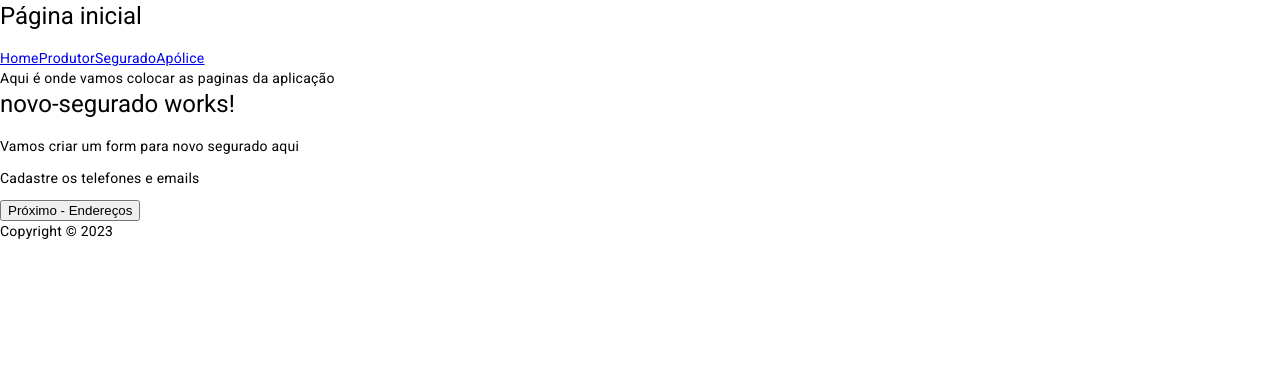
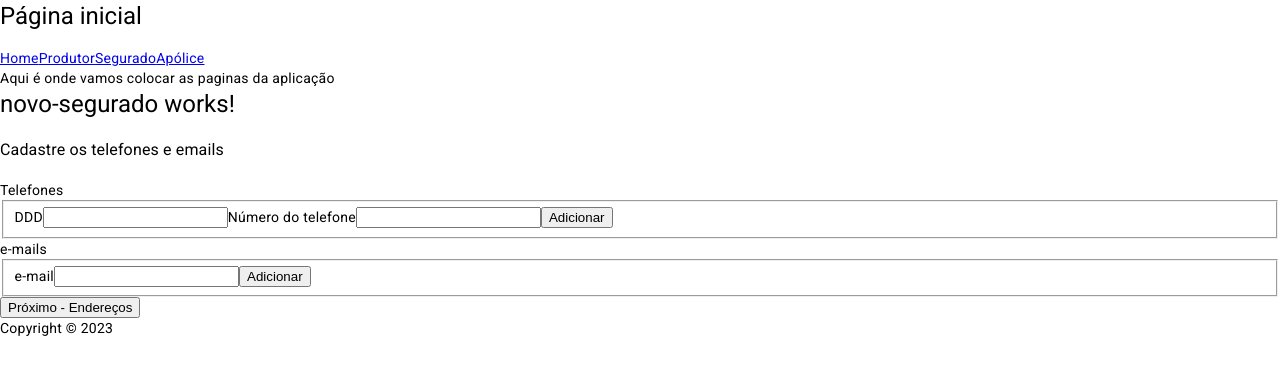
Before and after one commit to PedroHenrique31/MyVersionSeguros, an Angular app in the folder Front/front-angular/: page /segurado/novo/novo_segurado in a window 1280 px wide. Both pictures are taken after typing "Sample", "2020-01-15", "Sample", "Sample", "Sample", "Sample" into the empty fields and a click on the button "Próximo - Contatos". Shown: the top 374 px of the page. Built offline with nearby package versions, Linux system fonts and the light colour scheme.

Commit message:
Consegui criar os modulos burros para atribuicao de endereco,email,telefones, agora eh testar capturar DO FORMULARIO e ver se insere na classe, apos isso sera testar o POST.

```diff
--- a/Front/front-angular/src/app/novo-segurado/novo-segurado.component.html
+++ b/Front/front-angular/src/app/novo-segurado/novo-segurado.component.html
@@ -1,5 +1,4 @@
 <h1>novo-segurado works!</h1>
-<p>Vamos criar um form para novo segurado aqui</p>
 
 
 <ng-container [ngSwitch]="etapa">
@@ -30,30 +29,30 @@
         </div>
         <div>
             <label for="dataNascimento">Data de nascimento</label><br>
-            <input type="date" id="dataNascimento" formControlName="dataNascimento" name="dataNascimento">
+            <input type="date" id="dataNascimento" formControlName="dataNascimento">
         </div>
         <div>
             <label for="cpf">CPF</label><br>
-            <input type="text" id="cpf" formControlName="cpf" name="cpf">
+            <input type="text" id="cpf" formControlName="cpf">
         </div>
         <div>
             <label for="rg">RG</label><br>
-            <input type="text" id="rg" formControlName="rg" name="rg">
+            <input type="text" id="rg" formControlName="rg">
         </div>
 </fieldset>
 <h2>Informações complementares ao segurado</h2>
 <fieldset>
     <div>
         <label for="profissao">Profissão</label><br>
-        <input formControlName="profissao" name="profissao">
+        <input formControlName="profissao">
     </div>
     <div>
         <label for="empresa">Empresa</label><br>
-        <input formControlName="empresa" name="empresa">
+        <input formControlName="empresa">
     </div>
     <div>
         <label for="renda">Renda</label><br>
-        <input formControlName="renda" name="renda">
+        <input formControlName="renda">
     </div>
     <div>
         <label>Observação a cerca do segurado</label><br>
@@ -67,14 +66,47 @@
 
 
 <ng-template #etapa2>
-<p>Cadastre os telefones e emails</p>
+<h3>Cadastre os telefones e emails</h3>
+<form [formGroup]="formulario">
+    <label>Telefones</label>
+    <fieldset>
+        <div>
+            <label>DDD</label>
+            <input type="text" formControlName="DDD">
+            <label>Número do telefone</label>
+            <input type="text" formControlName="telefone">
+            <button (click)="adicionaTelefone()">Adicionar</button>
+        </div>
+    </fieldset>
+    <label>e-mails</label>
+    <fieldset>
+        <div>
+            <label>e-mail</label>
+            <input type="text" formControlName="email">
+            <button (click)="adicionaEmail()">Adicionar</button>
+        </div>
+    </fieldset>
+</form>
 <button (click)="vaiProximaEtapa()">Próximo - Endereços</button>
 </ng-template>
+
+
+
+
 <ng-template #etapa3>
-<p>Agora os endereços</p>
+<h3>Agora os endereços</h3>
+<fieldset>
+    <form [formGroup]="formulario">
+
+    </form>
+</fieldset>
 <p>Perguntar se o segurado possui apólice para cadastrar</p>
 <button (click)="vaiProximaEtapa()">Próximo</button>
 </ng-template>
+
+
+
+
 <ng-template #Padrao>
     <h1>Calma amigo!</h1>
 </ng-template>
--- a/Front/front-angular/src/app/novo-segurado/novo-segurado.component.ts
+++ b/Front/front-angular/src/app/novo-segurado/novo-segurado.component.ts
@@ -1,6 +1,6 @@
 import { Component } from '@angular/core';
-import { SeguradoDetalhes } from '../segurado-detail/segurado-detail';
-import { Segurado } from '../segurado/segurado';
+import * as TodasClasses from '../segurado-detail/segurado-detail';
+import  {Segurado} from '../segurado/segurado';
 import { FormBuilder, FormGroup, Validators } from '@angular/forms';
 
 @Component({
@@ -9,7 +9,7 @@ import { FormBuilder, FormGroup, Validators } from '@angular/forms';
   styleUrls: ['./novo-segurado.component.css']
 })
 export class NovoSeguradoComponent {
-  novoSegurado:SeguradoDetalhes=new SeguradoDetalhes();
+  novoSegurado:TodasClasses.SeguradoDetalhes=new TodasClasses.SeguradoDetalhes();
   seguradoSimples?:Segurado;
   etapa:number=0;
   formulario:FormGroup;
@@ -27,15 +27,69 @@ export class NovoSeguradoComponent {
       profissao: [''],
       empresa: [''],
       renda: [0, Validators.min(0)],
-      observacao: [''],
+      observacao: ['',Validators.maxLength(45)],
+      telefone:[''],
+      DDD:[''],
+      email:['',Validators.email],
+      enderecoCompleto:[''],
+      tipoEndereco:[''],
+      bairro:[''],
+      cidade:[''],
+      uf:[''],
+      cep:[''],
     });
     console.log("etapa: "+this.etapa);
+
   }
 
 
   vaiProximaEtapa():void{
     this.etapa++;
     this.submitFormulario();
+  }
+  adicionaTelefone(){
+    let DDD='61',tel='1234567';
+    let telefoneNovo:TodasClasses.Telefone;
+
+    telefoneNovo={DDD:'ab',telefone:'ab',COD:0};
+    telefoneNovo.DDD=DDD;
+    telefoneNovo.telefone=tel;
+    this.novoSegurado.telefones.push(telefoneNovo);
+    //TODO:Adicionar uma visualização no front
+    console.log(JSON.stringify(this.novoSegurado, null, 2));
+
+  }
+  adicionaEmail(){
+    let emailNovoTexto='emailPadraoCodigo';
+    let emailNovo:TodasClasses.Email={cod:0,email:'emailVazio'};
+    emailNovo.email=emailNovoTexto;
+    this.novoSegurado.emails.push(emailNovo);
+    //TODO:Adicionar uma visualização no front
+    console.log(JSON.stringify(this.novoSegurado, null, 2));
+
+  }
+  adicionaEndereco(){
+    let enderecoTexto='endereco padrão pra preencher essa firula',
+    tipoEnd='firula2',
+    bairroEnd='firula3',
+    cidadeEnd='firula4',
+    ufEnd='firula5',
+    cepEnd='firula6';
+    let enderecoNovo:TodasClasses.Endereco={cod:0,endereco:'firula1',tipo:'firula2',bairro:'firula3',
+    cidade:'firula4',uf:'fi',cep:'firula5'};
+
+    //TODO: Adicionar todo o resto dos campos
+    enderecoNovo.endereco=enderecoTexto;
+    enderecoNovo.tipo=tipoEnd;
+    enderecoNovo.bairro=bairroEnd;
+    enderecoNovo.cidade=cidadeEnd;
+    enderecoNovo.uf=ufEnd;
+    enderecoNovo.cep=cepEnd;
+
+    //TODO:Adicionar uma visualização no front
+    this.novoSegurado.enderecos.push(enderecoNovo);
+    console.log(JSON.stringify(this.novoSegurado, null, 2));
+
   }
 
   /* Ao fazermos o submit podemos acessar os elementos do formulario e atribuir ao objeto
@@ -48,6 +102,8 @@ export class NovoSeguradoComponent {
     this.novoSegurado.RG=this.formulario.get('rg')?.value;
     this.novoSegurado.dataNascimento=this.formulario.get('dataNascimento')?.value;
 
+    //De alguma forma preciso ver como salvar etapas do novoSegurado, pois isso será útil no futuro.
+
     console.log(JSON.stringify(this.novoSegurado, null, 2));
 
   }
```
